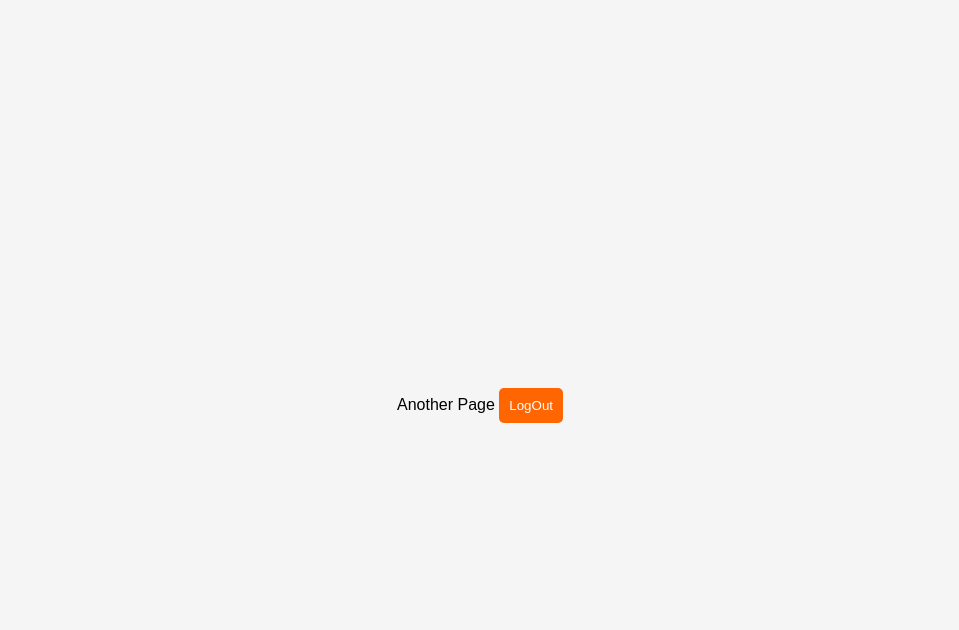
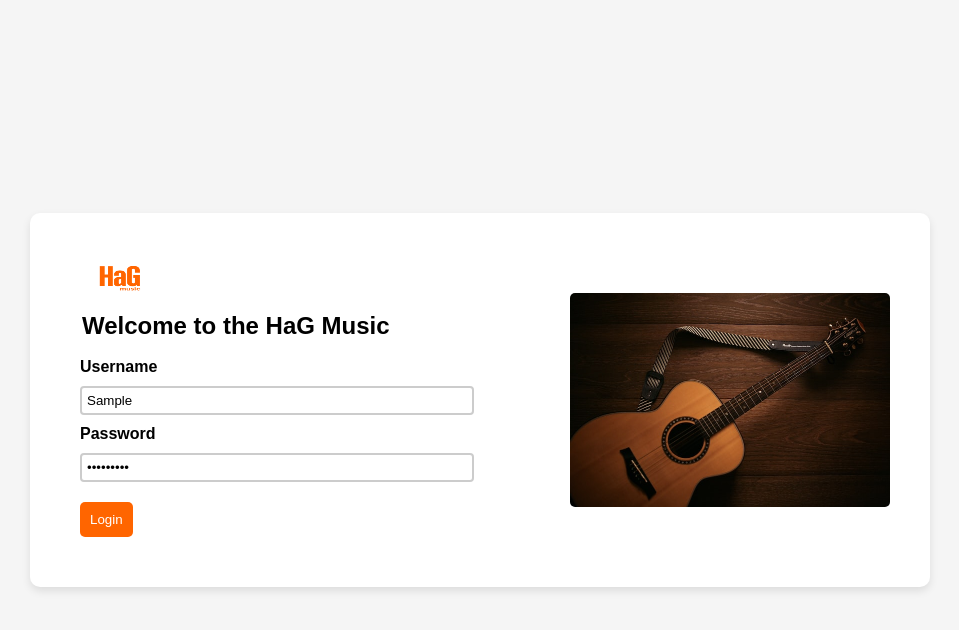
Before and after one commit to abboahene/wap-music-player, a plain HTML site: page client/index.html in a window 1280 px wide. Both pictures are taken after typing "Sample", "Sample123" into the empty fields and a click on the button "Login". Shown: the whole page, without its empty margins (160-1119 px from the left). Drawn offline with Linux system fonts and the light colour scheme; no server answers.

Commit message:
adding login with fetch

```diff
--- a/client/index.html
+++ b/client/index.html
@@ -12,7 +12,7 @@
     <div class="form-container">
         <img id="logo" src="./assets/logo.png" alt="logo">
         <h1>Welcome to the HaG Music</h1>
-        <form action="/login" method="post" id="login">
+        <form action="/users/login" method="post" id="login">
             <div class="login-form">
                 <label for="username">Username</label>
                 <input type="text" id="username" name="username" placeholder="username">
--- a/client/js/script.js
+++ b/client/js/script.js
@@ -1,8 +1,25 @@
 window.onload = function() {
-    document.getElementById('login').addEventListener('submit', function(event) {
+    document.getElementById('login').addEventListener('submit', async function(event) {
         event.preventDefault();
-        document.getElementById('container').style.display = 'none';
-        document.getElementById('another-page').style.display = 'block';
+        const username = document.getElementById('username').value;
+        const password = document.getElementById('password').value;
+        const response = await fetch('http://localhost:3000/users/login', {
+            method: 'POST',
+            body: JSON.stringify({
+                username,
+                password
+            }),
+            headers: {
+                'Content-type': 'application/json'
+            }
+        });
+        const result = await response.json();
+        if(result.status === 'success'){
+            alert('User logged in successfully');
+            document.getElementById('container').style.display = 'none';
+            document.getElementById('another-page').style.display = 'block';
+        }
+
     });
     document.getElementById('logout').addEventListener('click', function(event) {
         event.preventDefault();
```
